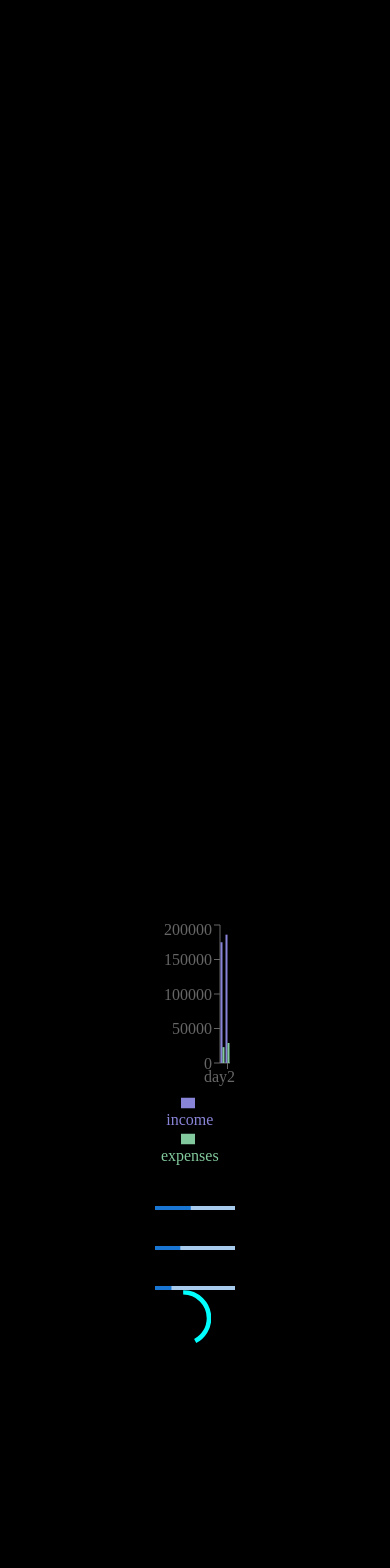
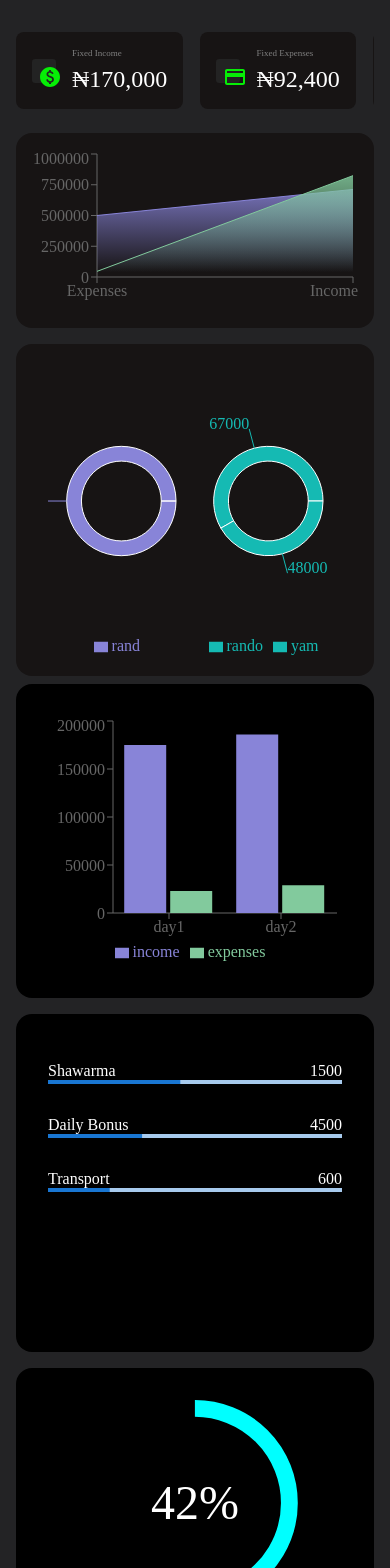
Before and after one commit to dhani-el/flexdashboard, a React app: page / in a window 390 px wide. Shown: the top 1568 px of the page. Built offline with nearby package versions, Linux system fonts and the light colour scheme.

Commit message:
implement mobile view design

```diff
--- a/src/Analytics/Styles/index.css
+++ b/src/Analytics/Styles/index.css
@@ -13,22 +13,149 @@
   height: 100%;
   display: flex;
   flex-direction: column;
-  align-items: center;
+  background-color: rgb(35, 35, 37);
+  color: white;
+  gap: 0.5rem;
+  padding: 1rem;
 }
 #analyticsContainer #FirstLevelDataContainer {
   width: 100%;
+  display: flex;
+  gap: 5%;
+  overflow-x: scroll;
+  flex-wrap: nowrap;
+  padding: 1rem;
+  padding-left: 0;
+}
+#analyticsContainer #FirstLevelDataContainer #SingleFirstLevelDataContainer {
+  padding: 1rem;
+  border-radius: 0.5rem;
+  background-color: rgb(23, 20, 20);
+  display: flex;
+  align-items: center;
+}
+#analyticsContainer #FirstLevelDataContainer #SingleFirstLevelDataContainer .icon {
+  color: rgb(6, 238, 6);
+  background-color: rgb(35, 35, 35);
+  width: 1.5rem;
+  height: 1.5rem;
+  padding: 0.4rem;
+  border-radius: 0.2rem;
+}
+#analyticsContainer #FirstLevelDataContainer #SingleFirstLevelDataContainer .details {
+  display: flex;
+  flex-direction: column;
+  gap: 0.5rem;
+  padding-left: 1rem;
+}
+#analyticsContainer #FirstLevelDataContainer #SingleFirstLevelDataContainer .details .label {
+  font-size: xx-small;
+  color: grey;
+}
+#analyticsContainer #FirstLevelDataContainer #SingleFirstLevelDataContainer .details .amount {
+  font-size: x-large;
+}
+#analyticsContainer #overviewAndExpectationsDiv {
+  width: 100%;
+  display: flex;
+  flex-direction: column;
+  align-items: center;
+  gap: 1rem;
+}
+#analyticsContainer #overviewAndExpectationsDiv #overViewComponentDiv {
+  width: 100%;
+  height: 25%;
+  padding: 1rem;
+  padding-right: 1rem;
+  border-radius: 1rem;
+  background-color: rgb(23, 20, 20);
+}
+#analyticsContainer #overviewAndExpectationsDiv #expectationsDiv {
+  width: 100%;
+  padding: 1rem;
+  display: flex;
+  border-radius: 1rem;
+  background-color: rgb(23, 20, 20);
+  align-items: center;
+  justify-content: center;
+}
+#analyticsContainer #overviewAndExpectationsDiv #expectationsDiv .subExpectation {
+  width: 45%;
+  height: 98%;
+}
+#analyticsContainer #dayTransactionsAndIncome {
+  width: 100%;
+  display: flex;
+  justify-content: space-around;
+  align-items: center;
+  flex-direction: column;
+  gap: 1rem;
+}
+#analyticsContainer #dayTransactionsAndIncome #dayChartsAndTransactionsDiv {
+  width: 100%;
+  display: flex;
+  flex-direction: column;
+  justify-content: space-between;
+  gap: 1rem;
+}
+#analyticsContainer #dayTransactionsAndIncome #dayChartsAndTransactionsDiv #DayTransactionChartDiv {
+  width: 100%;
+  border: 1rem;
+  background-color: black;
+  padding: 2rem;
+  border-radius: 1rem;
+}
+#analyticsContainer #dayTransactionsAndIncome #dayChartsAndTransactionsDiv #transactionsDiv {
+  width: 100%;
+  border-radius: 1rem;
+  background-color: black;
+  padding: 2rem;
+  min-height: 40vh;
+}
+#analyticsContainer #dayTransactionsAndIncome #dayChartsAndTransactionsDiv #transactionsDiv #transactionExpenses, #analyticsContainer #dayTransactionsAndIncome #dayChartsAndTransactionsDiv #transactionsDiv #transactionIncome {
+  display: flex;
+  flex-direction: column;
+  padding: 1rem 0;
+}
+#analyticsContainer #dayTransactionsAndIncome #dayChartsAndTransactionsDiv #transactionsDiv #transactionExpenses #textData, #analyticsContainer #dayTransactionsAndIncome #dayChartsAndTransactionsDiv #transactionsDiv #transactionIncome #textData {
+  width: 100%;
+  display: flex;
+  justify-content: space-between;
+}
+#analyticsContainer #dayTransactionsAndIncome #incomeUsage {
+  width: 100%;
+  display: flex;
+  align-items: center;
+  justify-content: center;
+  position: relative;
+  border-radius: 1rem;
+  padding: 2rem;
+  background-color: black;
+  align-self: stretch;
+}
+#analyticsContainer #dayTransactionsAndIncome #incomeUsage p {
+  position: absolute;
+  font-size: 3rem;
+}
+#analyticsContainer #unexpectedTrends {
+  width: 100%;
+  padding: 0.5rem;
+  padding-right: 1rem;
+  padding-top: 1rem;
+  border-radius: 1rem;
+  background-color: black;
 }
 
 @media (orientation: landscape) {
   #analyticsContainer {
-    background-color: rgb(35, 35, 37);
-    color: white;
-    padding: 1rem;
+    gap: 0;
   }
   #analyticsContainer #FirstLevelDataContainer {
-    display: flex;
+    width: 100%;
+    padding: 1.5rem;
+    padding-left: 1.5rem;
     justify-content: space-around;
-    padding: 1.5rem;
+    overflow-x: hidden;
   }
   #analyticsContainer #FirstLevelDataContainer #SingleFirstLevelDataContainer {
     width: 18%;
@@ -67,6 +194,9 @@
     padding-left: 2rem;
     display: flex;
     justify-content: space-around;
+    align-items: flex-start;
+    gap: 0;
+    flex-direction: row;
   }
   #analyticsContainer #overviewAndExpectationsDiv #overViewComponentDiv {
     width: 60%;
@@ -93,14 +223,18 @@
   #analyticsContainer #dayTransactionsAndIncome {
     width: 100%;
     display: flex;
+    flex-direction: row;
     padding: 2rem;
     justify-content: space-around;
     align-items: center;
+    gap: 0;
   }
   #analyticsContainer #dayTransactionsAndIncome #dayChartsAndTransactionsDiv {
     width: 60%;
     display: flex;
+    flex-direction: row;
     justify-content: space-between;
+    gap: 0;
   }
   #analyticsContainer #dayTransactionsAndIncome #dayChartsAndTransactionsDiv #DayTransactionChartDiv {
     width: 45%;
@@ -145,5 +279,6 @@
     padding: 2rem;
     border-radius: 1rem;
     background-color: black;
+    align-self: center;
   }
 }/*# sourceMappingURL=index.css.map */
--- a/src/Analytics/Styles/index.scss
+++ b/src/Analytics/Styles/index.scss
@@ -16,21 +16,154 @@ $label-color :grey;
     height: 100%;
     display: flex;
     flex-direction: column;
-    align-items: center;
+    background-color: rgb(35, 35, 37);
+    color: white;
+    gap: 0.5rem;
+    padding: 1rem;
     #FirstLevelDataContainer{
         width: 100%;
+        display: flex;
+        gap: 5%;
+        overflow-x:scroll ;
+        flex-wrap: nowrap;
+        padding: 1rem;
+        padding-left: 0;
+        #SingleFirstLevelDataContainer{
+            padding: 1rem;
+            border-radius: 0.5rem ;
+            background-color: rgb(23, 20, 20);
+            display: flex;
+            align-items: center;
+            .icon{
+                color: rgb(6, 238, 6);
+                background-color: rgb(35, 35, 35);
+                width: 1.5rem;
+                height: 1.5rem;
+                padding:0.4rem;
+                border-radius: 0.2rem;;
+            }
+            .details{
+                display: flex;
+                flex-direction: column;
+                gap: 0.5rem;
+                padding-left: 1rem;
+                .label{
+                    font-size: xx-small;
+                    color: $label-color;
+                }
+                .amount{
+                    font-size: x-large;
+                }
+            }
+        }
+    }
+    #overviewAndExpectationsDiv{
+        width: 100%;
+        // height: 25%;
+        // padding-left: 2rem;
+        display: flex;
+        flex-direction: column;
+        align-items: center;
+        gap:1rem;
+        // justify-content: space-around;
+        #overViewComponentDiv{
+            width: 100%;
+            height: 25%;
+            padding: 1rem;
+            padding-right: 1rem;
+            border-radius: 1rem;
+            background-color: rgb(23, 20, 20);
+        }
+        #expectationsDiv{
+            width: 100%;
+            // height: 25%;
+            padding: 1rem;
+            display: flex;
+            border-radius: 1rem;
+            background-color: rgb(23, 20, 20);
+            align-items: center;
+            justify-content:center;
+            .subExpectation{
+                width: 45%;
+                height:98%;
+            }
+        }
+    }
+    #dayTransactionsAndIncome{
+        width: 100%;
+        display: flex;
+        // padding: 2rem;
+        justify-content: space-around;
+        align-items: center;
+        flex-direction: column;
+        gap: 1rem;
+        #dayChartsAndTransactionsDiv{
+            width: 100%;
+            display: flex;
+            flex-direction: column;
+            justify-content: space-between;
+            gap: 1rem;
+            #DayTransactionChartDiv{
+                width: 100%;
+                border: 1rem;
+                background-color: black;
+                padding: 2rem;
+                border-radius: 1rem;
+            }
+            #transactionsDiv{
+                width: 100%;
+                border-radius: 1rem;
+                background-color: black;
+                padding: 2rem;
+                min-height: 40vh;
+                #transactionExpenses,#transactionIncome{
+                    display: flex;
+                    flex-direction: column;
+                    padding: 1rem 0;
+                    #textData{
+                        width: 100%;
+                        display: flex;
+                        justify-content: space-between;
+                    }
+                }
+
+            }
+        }
+        #incomeUsage{
+            width: 100%;
+            display:flex ;
+            align-items: center;
+            justify-content: center;
+            position: relative;
+            border-radius: 1rem;
+            padding: 2rem;
+            background-color: black;
+            align-self: stretch;
+            p{
+                position: absolute;
+                font-size: 3rem;
+            }
+        }
+    }
+    #unexpectedTrends{
+        width: 100%;
+        padding: 0.5rem;
+        padding-right: 1rem;
+        padding-top: 1rem;
+        border-radius: 1rem;
+        background-color: black;
     }
 }
 
 @media (orientation:"landscape"){
     #analyticsContainer{
-        background-color: rgb(35, 35, 37);
-        color: white;
-        padding: 1rem;
+        gap: 0;
         #FirstLevelDataContainer{
-            display: flex;
+            width: 100%;
+            padding: 1.5rem;
+            padding-left: 1.5rem;
             justify-content: space-around;
-            padding: 1.5rem;
+            overflow-x: hidden;
             #SingleFirstLevelDataContainer{
                 width: 18%;
                 padding: 1rem;
@@ -67,6 +200,9 @@ $label-color :grey;
             padding-left: 2rem;
             display: flex;
             justify-content: space-around;
+            align-items: flex-start;
+            gap: 0;
+            flex-direction: row;
             #overViewComponentDiv{
                 width: 60%;
                 height: 25%;
@@ -93,13 +229,17 @@ $label-color :grey;
         #dayTransactionsAndIncome{
             width: 100%;
             display: flex;
+            flex-direction: row;
             padding: 2rem;
             justify-content: space-around;
             align-items: center;
+            gap: 0;
             #dayChartsAndTransactionsDiv{
                 width: 60%;
                 display: flex;
+                flex-direction: row;
                 justify-content: space-between;
+                gap: 0;
                 #DayTransactionChartDiv{
                     width: 45%;
                     border: 1rem;
@@ -146,6 +286,7 @@ $label-color :grey;
             padding: 2rem;
             border-radius: 1rem;
             background-color: black;
+            align-self: center;
         }
     }
 }
```
Also changed, not shown: 1 other file (tests, documents, lock files or other folders).
